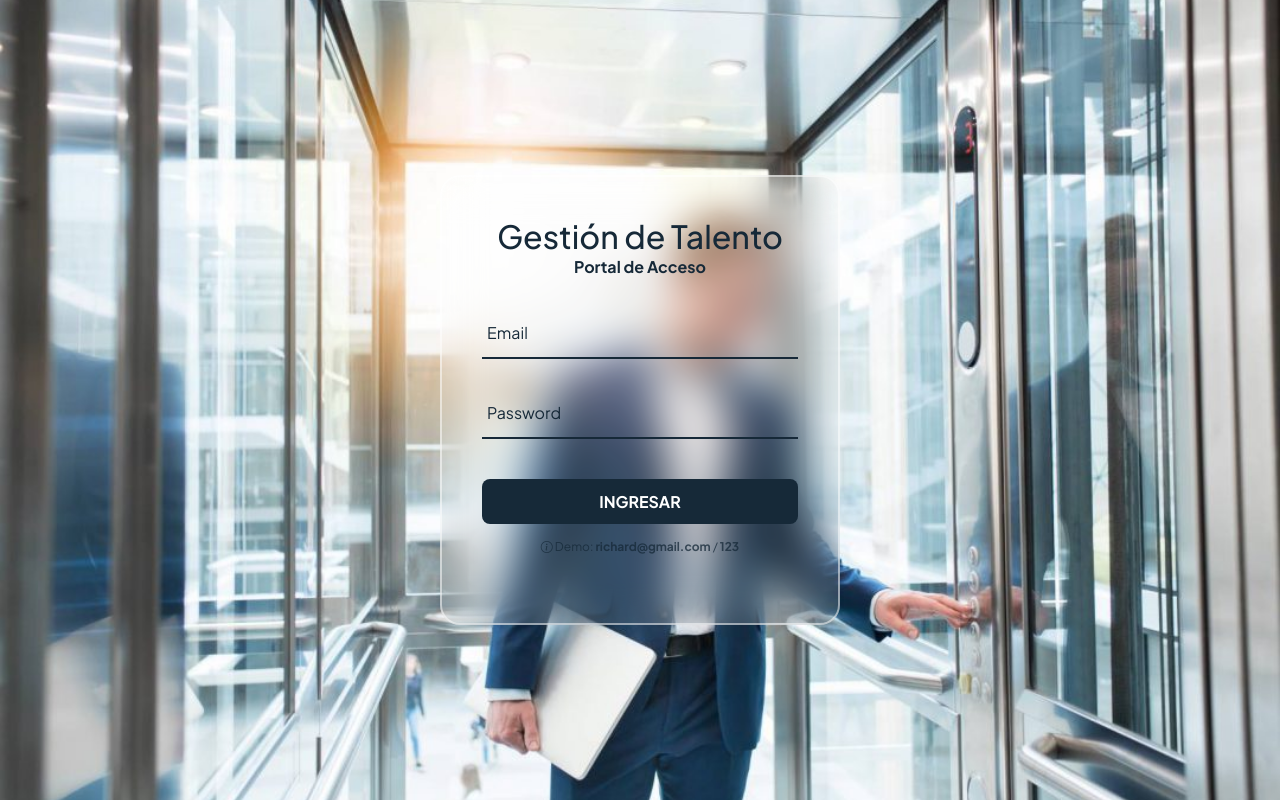
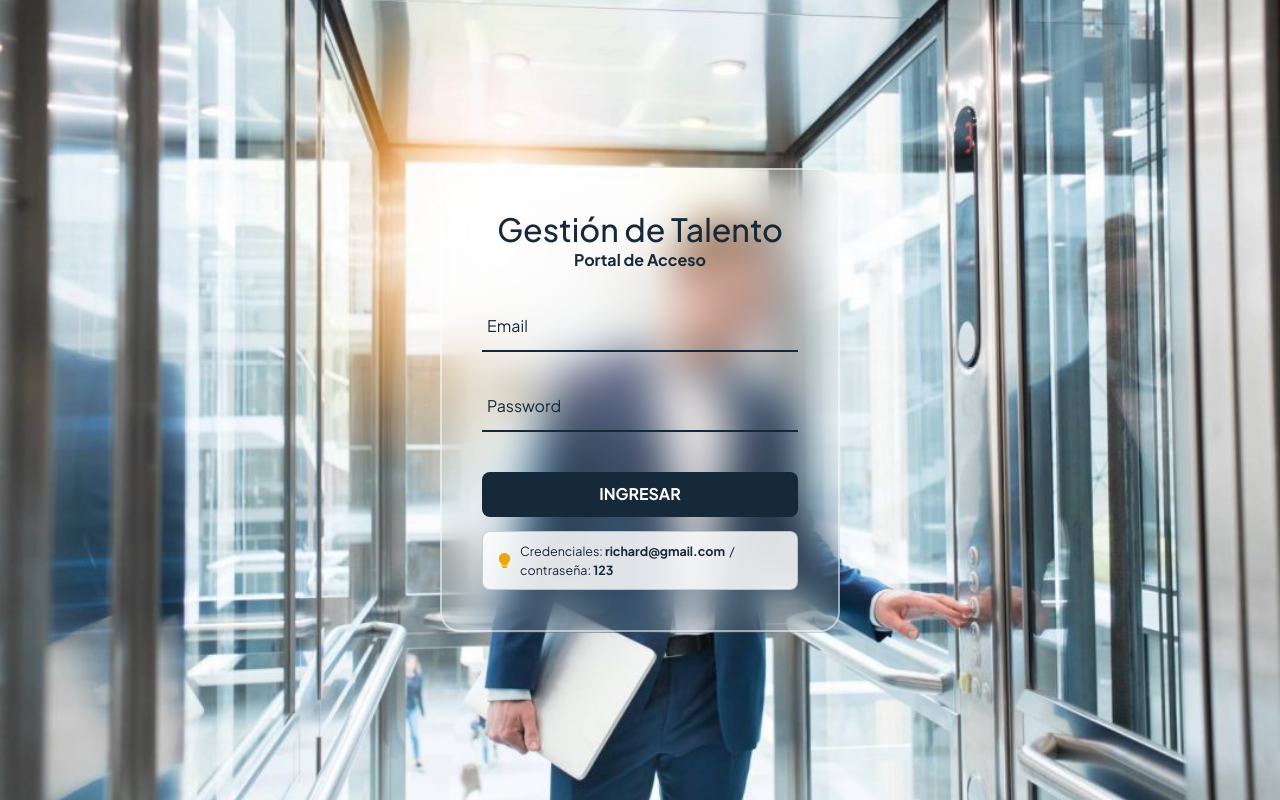
Before and after one commit to RichardCode1997/Gestion-talento-frontend, a Vue app: page /login in a window 1280 px wide. Built offline with nearby package versions, Linux system fonts and the light colour scheme.

Commit message:
update: Login - Credential

```diff
--- a/src/views/LoginView.vue
+++ b/src/views/LoginView.vue
@@ -66,10 +66,10 @@ const handleLogin = async () => {
           </button>
 
           <!-- Credenciales de demo -->
-          <p class="demo-hint">
-            <i class="bi bi-info-circle"></i>
-            Demo: <strong>richard@gmail.com</strong> / <strong>123</strong>
-          </p>
+          <div class="demo-hint">
+            <i class="bi bi-lightbulb-fill"></i>
+            <span>Credenciales: <strong>richard@gmail.com</strong> &nbsp;/&nbsp; contraseña: <strong>123</strong></span>
+          </div>
         </div>
       </div>
     </div>
@@ -154,11 +154,21 @@ const handleLogin = async () => {
 .error-text { color: red; text-align: center; font-weight: bold; font-size: 0.9em; }
 
 .demo-hint {
-  text-align: center;
+  display: flex;
+  align-items: center;
+  gap: 8px;
+  background: rgba(255, 255, 255, 0.85);
+  border: 1px solid rgba(22, 41, 56, 0.2);
+  border-radius: 8px;
+  padding: 10px 14px;
+  margin-top: 14px;
+  font-size: 12.5px;
   color: #162938;
-  font-size: 12px;
-  margin-top: 14px;
-  opacity: 0.75;
+}
+.demo-hint i {
+  color: #f0a500;
+  font-size: 15px;
+  flex-shrink: 0;
 }
 .demo-hint strong { font-weight: 700; }
 </style>
```
